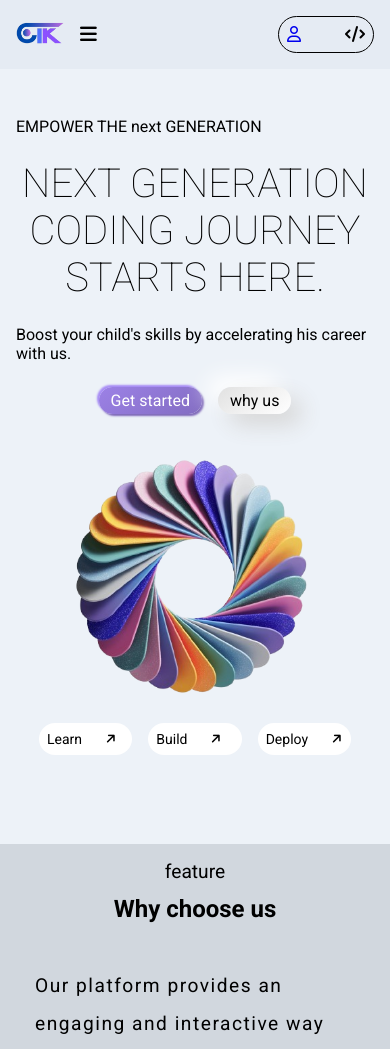
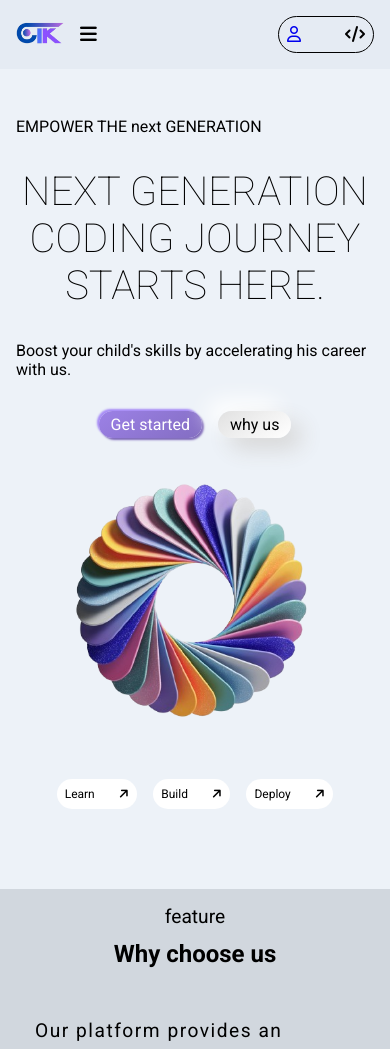
Before and after one commit to cobrianz/EDUTECT, a PHP site: page / in a window 390 px wide. Shown: the top 1049 px of the page. Run offline with PHP 8.4, Linux system fonts and the light colour scheme; some libraries are stand-ins or nearby versions.

Commit message:
first commit

```diff
--- a/style.css
+++ b/style.css
@@ -125,7 +125,8 @@ nav {
     width: 50%;
     display: flex;
     flex-direction: column;
-    gap: 1.5rem;
+    gap: 2rem;
+    padding: 4rem 0;
 
 }
 
@@ -147,6 +148,7 @@ nav {
     display: flex;
     gap: 2rem;
     width: fit-content;
+    margin-top: 3rem;
 }
 
 .btns a {
@@ -187,9 +189,13 @@ nav {
     top: 85%;
     left: 50%;
     transform: translate(-50%, -50%); */
+    width: fit-content;
     display: flex;
-    align-items: center;
-    justify-content: space-evenly;
+    align-items: flex-end;
+    justify-content: space-between;
+    margin: 6rem auto;
+    gap: 8rem;
+
 }
 
 .hero__bottom-item {
@@ -197,15 +203,15 @@ nav {
     align-items: center;
     gap: 1.5rem;
     font-size: 1.2rem;
-    padding: 1rem;
-    width: 15rem;
+    padding: .6rem;
+    width: fit-content;
     background: #fff;
     border-radius: 1rem;
 
 }
 
 .hero__bottom-item img {
-    width: 5rem;
+    width: 3rem;
     border-radius: 1rem;
 }
 
@@ -301,8 +307,8 @@ nav {
 }
 
 .testimonial-slide {
-    background: #edf2f8;
-    padding: 2rem;
+    background:#edf2f8;
+    padding: 1rem;
     text-align: center;
     border-radius: 1rem;
     margin: 2rem;
@@ -311,6 +317,7 @@ nav {
     justify-content: center;
     flex-direction: column;
     gap: 1rem;
+    width: 350px;
     color: #000;
 }
 
@@ -976,19 +983,21 @@ video {
     .hero__bottom {
         justify-content: center;
         gap: 1rem;
-        width: 80%;
+        margin: 2rem auto;
+        width: 100%;
     }
 
     .hero__bottom-item {
         padding: 8px;
         align-items: center;
+
     }
     .hero__bottom-item img {
         display: none;
     }
 
     .hero__bottom-item span{
-        font-size: 14px;
+        font-size: 12px;
     }
 
     .hero__bottom-item span:last-child {
```
